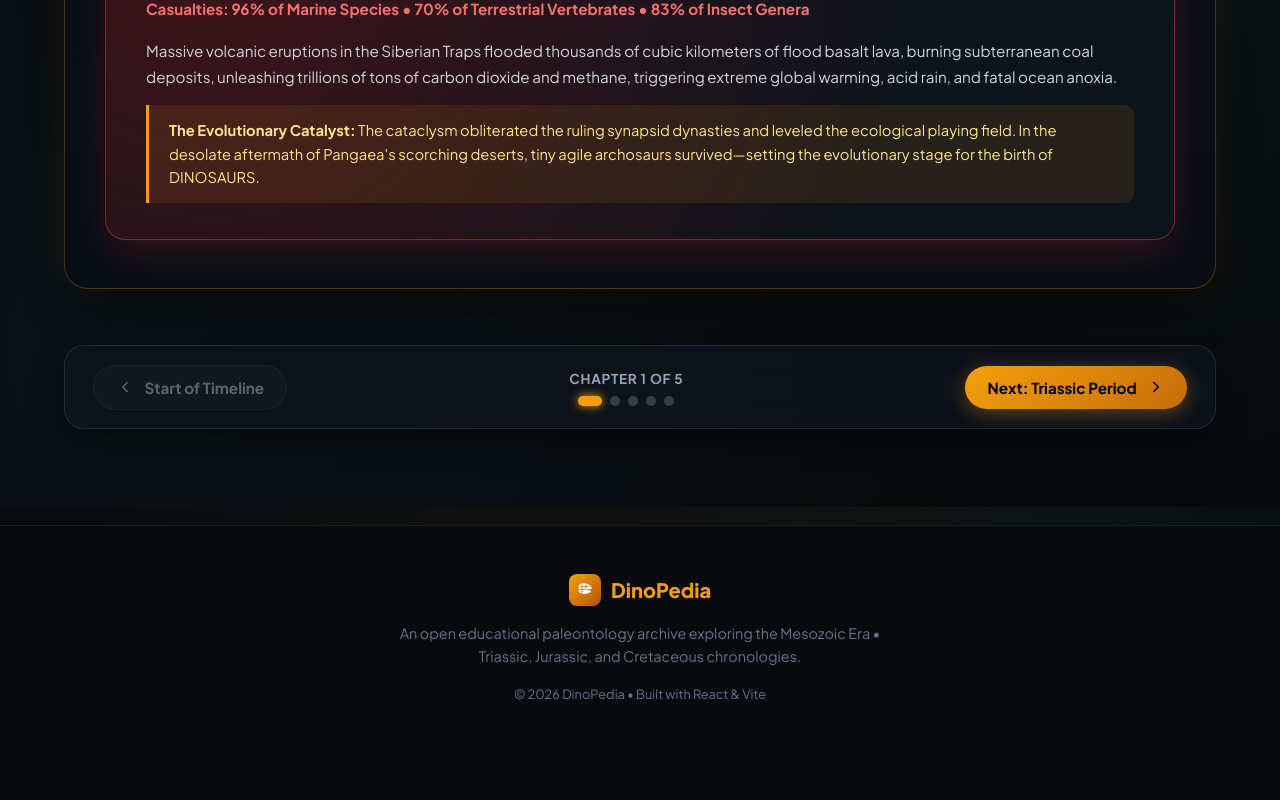
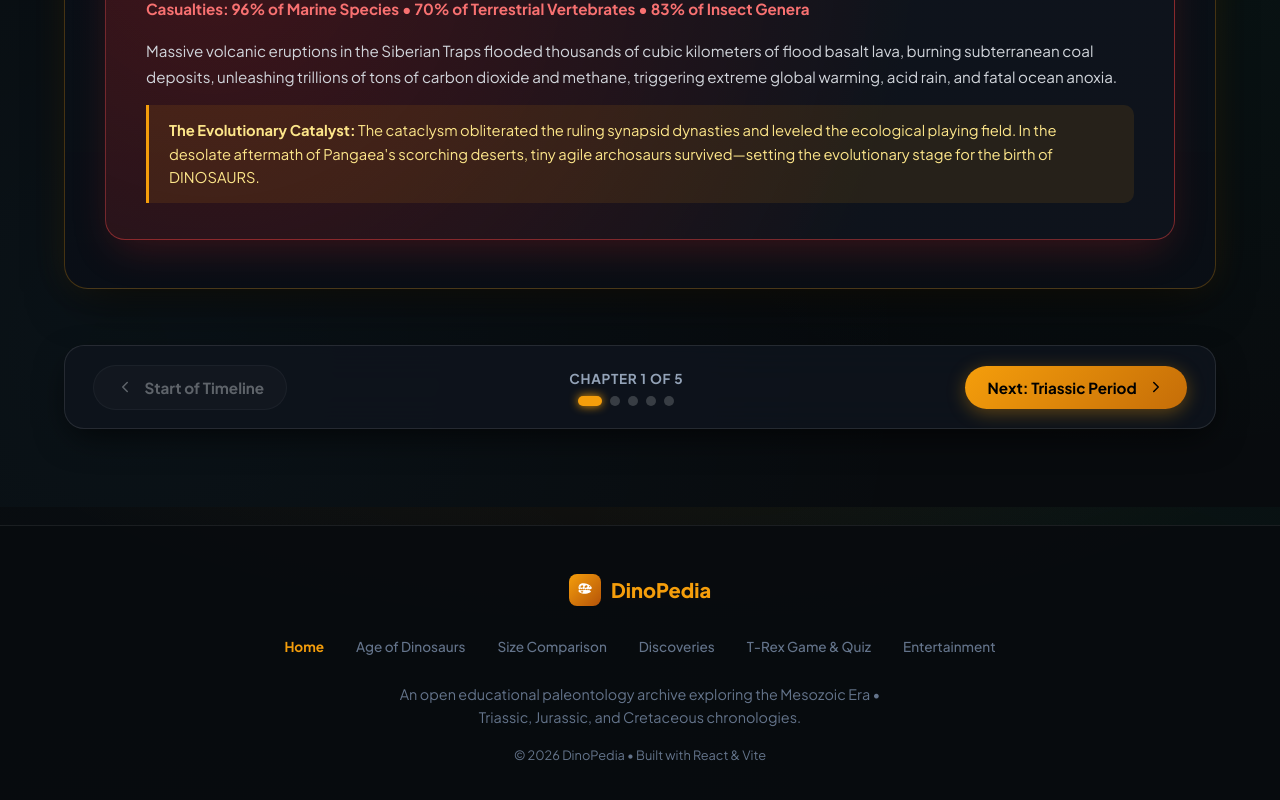
Before and after one commit to MinukaPanagoda/dinopedia, a React (Vite) app in the folder frontend/: page / in a window 1280 px wide. Shown: the part 4293-5093 px from the top of the page. Before the commit the page ends 5046 px from the top, so only its background shows below. Built offline with nearby package versions, Linux system fonts and the light colour scheme.

Commit message:
feat(ui): add floating amber back-to-top button and quick footer navigation

```diff
--- a/frontend/src/App.jsx
+++ b/frontend/src/App.jsx
@@ -7,9 +7,11 @@ import DiscoveriesPage from './components/DiscoveriesPage';
 import QuizPage from './components/QuizPage';
 import EntertainmentPage from './components/EntertainmentPage';
 import DinoSkull from './components/DinoSkull';
+import { ArrowUp } from 'lucide-react';
 
 export default function App() {
   const [activeTab, setActiveTab] = useState('home');
+  const [showScrollTop, setShowScrollTop] = useState(false);
 
   useEffect(() => {
     const titles = {
@@ -23,6 +25,18 @@ export default function App() {
     document.title = titles[activeTab] || 'DinoPedia';
     window.scrollTo({ top: 0, behavior: 'smooth' });
   }, [activeTab]);
+
+  useEffect(() => {
+    const handleScroll = () => {
+      setShowScrollTop(window.scrollY > 300);
+    };
+    window.addEventListener('scroll', handleScroll, { passive: true });
+    return () => window.removeEventListener('scroll', handleScroll);
+  }, []);
+
+  const scrollToTop = () => {
+    window.scrollTo({ top: 0, behavior: 'smooth' });
+  };
 
   const renderContent = () => {
     switch (activeTab) {
@@ -65,6 +79,36 @@ export default function App() {
             </div>
             <span>DinoPedia</span>
           </div>
+
+          {/* Quick Footer Navigation Links */}
+          <div style={{ display: 'flex', gap: '1.25rem', flexWrap: 'wrap', justifyContent: 'center', margin: '0.75rem 0 0.5rem' }}>
+            {[
+              { id: 'home', label: 'Home' },
+              { id: 'age-of-dinosaurs', label: 'Age of Dinosaurs' },
+              { id: 'compare', label: 'Size Comparison' },
+              { id: 'discoveries', label: 'Discoveries' },
+              { id: 'quizzes', label: 'T-Rex Game & Quiz' },
+              { id: 'entertainment', label: 'Entertainment' },
+            ].map(link => (
+              <button
+                key={link.id}
+                onClick={() => setActiveTab(link.id)}
+                style={{
+                  background: 'none',
+                  border: 'none',
+                  color: activeTab === link.id ? 'var(--amber-primary)' : 'var(--text-dim)',
+                  fontSize: '0.85rem',
+                  fontWeight: activeTab === link.id ? '700' : '500',
+                  cursor: 'pointer',
+                  padding: '4px 6px',
+                  transition: 'color 0.2s ease'
+                }}
+              >
+                {link.label}
+              </button>
+            ))}
+          </div>
+
           <p className="footer-desc">
             An open educational paleontology archive exploring the Mesozoic Era • Triassic, Jurassic, and Cretaceous chronologies.
           </p>
@@ -73,6 +117,43 @@ export default function App() {
           </p>
         </div>
       </footer>
+
+      {/* Floating Back to Top Button */}
+      {showScrollTop && (
+        <button
+          onClick={scrollToTop}
+          title="Back to top"
+          aria-label="Scroll back to top"
+          style={{
+            position: 'fixed',
+            bottom: '24px',
+            right: '24px',
+            width: '44px',
+            height: '44px',
+            borderRadius: '50%',
+            background: 'linear-gradient(135deg, #F59E0B, #D97706)',
+            color: '#111827',
+            border: 'none',
+            display: 'flex',
+            alignItems: 'center',
+            justifyContent: 'center',
+            cursor: 'pointer',
+            boxShadow: '0 4px 16px rgba(245, 158, 11, 0.45)',
+            zIndex: 99,
+            transition: 'transform 0.2s ease, box-shadow 0.2s ease',
+          }}
+          onMouseEnter={(e) => {
+            e.currentTarget.style.transform = 'translateY(-3px)';
+            e.currentTarget.style.boxShadow = '0 6px 20px rgba(245, 158, 11, 0.6)';
+          }}
+          onMouseLeave={(e) => {
+            e.currentTarget.style.transform = 'translateY(0)';
+            e.currentTarget.style.boxShadow = '0 4px 16px rgba(245, 158, 11, 0.45)';
+          }}
+        >
+          <ArrowUp size={20} strokeWidth={2.5} />
+        </button>
+      )}
     </div>
   );
 }
```
